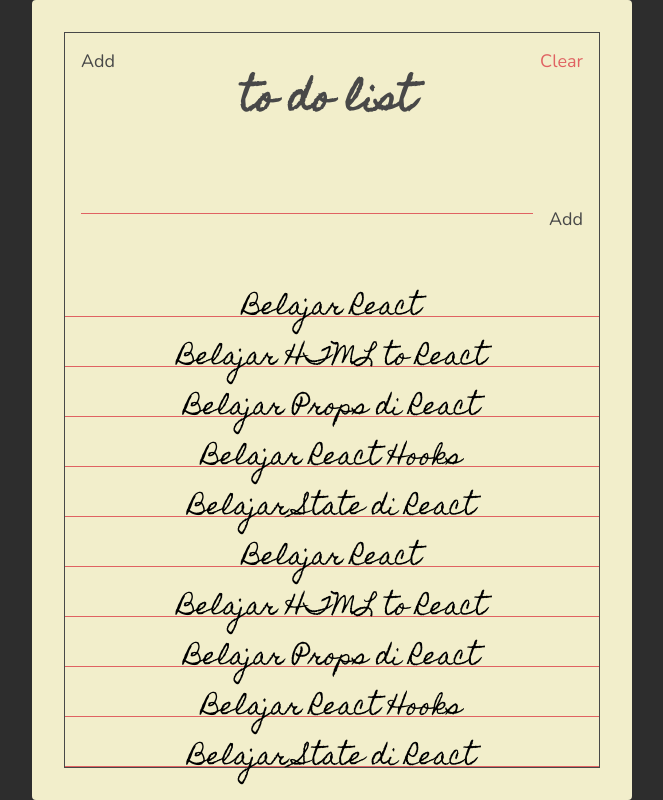
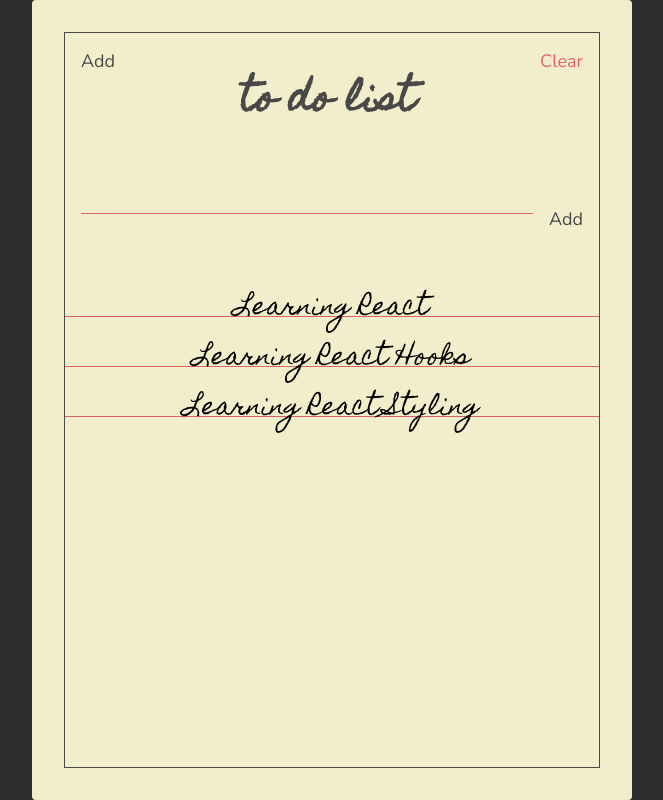
Before and after one commit to putri-shefia/react-todo, a React (Create React App) app: page / in a window 1280 px wide. Shown: the whole page, without its empty margins (308-971 px from the left). Built offline with nearby package versions, Linux system fonts and the light colour scheme.

Commit message:
refactor todos dan todolist component

```diff
--- a/src/components/Todos.jsx
+++ b/src/components/Todos.jsx
@@ -1,40 +1,9 @@
 import React from "react";
+import PropTypes from "prop-types";
+
 import Todo from "./Todo";
 
-const Todos = () => {
-  const todos = [
-    {
-      text: "Belajar React"
-    },
-    {
-      text: "Belajar HTML to React"
-    },
-    {
-      text: "Belajar Props di React"
-    },
-    {
-      text: "Belajar React Hooks"
-    },
-    {
-      text: "Belajar State di React"
-    },
-    {
-      text: "Belajar React"
-    },
-    {
-      text: "Belajar HTML to React"
-    },
-    {
-      text: "Belajar Props di React"
-    },
-    {
-      text: "Belajar React Hooks"
-    },
-    {
-      text: "Belajar State di React"
-    }
-  ];
-
+const Todos = ({ todos }) => {
   return (
     <section className="todos">
       {todos.map((todo) => {
@@ -44,4 +13,12 @@
   );
 };
 
+Todos.propTypes = {
+  todos: PropTypes.arrayOf(
+    PropTypes.shape({
+      text: PropTypes.string
+    })
+  )
+};
+
 export default Todos;
--- a/src/pages/TodoList.jsx
+++ b/src/pages/TodoList.jsx
@@ -1,4 +1,4 @@
-import React from "react";
+import React, { useState } from "react";
 
 import Paper from "../components/Paper";
 import Header from "../components/Header";
@@ -6,11 +6,17 @@
 import Todos from "../components/Todos";
 
 const TodoList = () => {
+  const [todos, setTodos] = useState([
+    { text: "Learning React" },
+    { text: "Learning React Hooks" },
+    { text: "Learning React Styling" }
+  ]);
+
   return (
     <Paper>
       <Header />
       <TodoForm />
-      <Todos />
+      <Todos todos={todos} />
     </Paper>
   );
 };
```
